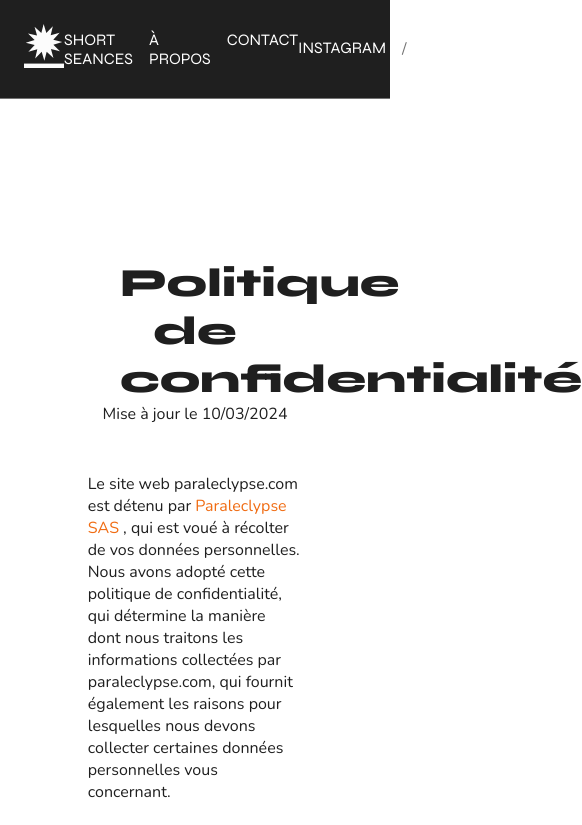
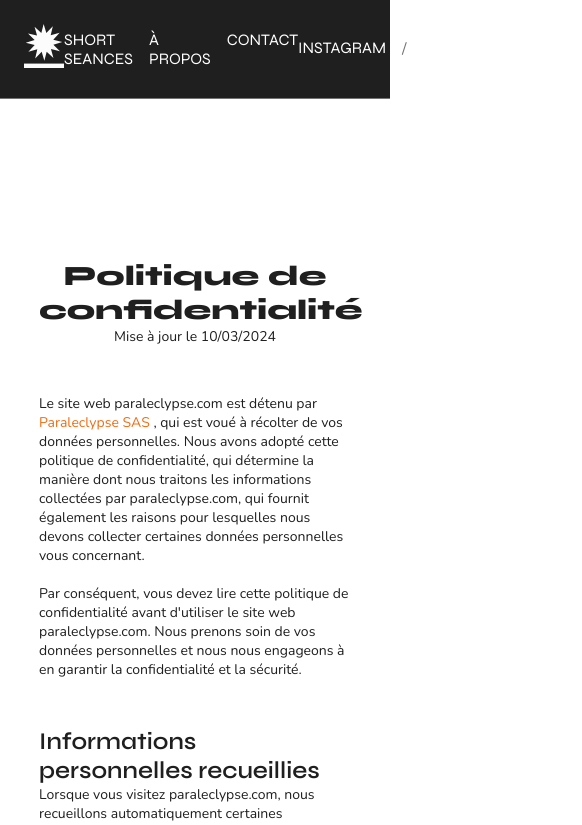
Before and after one commit to tom-mp4/paraleclypse, a Vue app: page /privacy in a window 390 px wide. Shown: the top 825 px of the page, 582 px wide, since content can reach past the window. Built offline with nearby package versions, Linux system fonts and the light colour scheme.

Commit message:
Added a responsive design to LegalContent.vue Added a responsive design to PrivacyContent.vue

```diff
--- a/src/components/Legals/LegalContent.vue
+++ b/src/components/Legals/LegalContent.vue
@@ -107,4 +107,25 @@ section {
   }
 }
 
+@media (max-width: 800px) {
+  section {
+    width: 80%;
+
+    #title {
+      h1 {
+        font-size: 28px;
+        width: 100%;
+      }
+    }
+
+    h2 {
+      font-size: 24px;
+    }
+
+    p {
+      font-size: 14px;
+    }
+  }
+}
+
 </style>
--- a/src/components/Legals/PrivacyContent.vue
+++ b/src/components/Legals/PrivacyContent.vue
@@ -137,13 +137,10 @@ section {
     text-align: center;
 
     h1 {
+      font-family: Syne, sans-serif;
+      font-size: 40px;
       width: 70%;
     }
-  }
-
-  h1 {
-    font-family: Syne, sans-serif;
-    font-size: 40px;
   }
 
   h2 {
@@ -161,4 +158,25 @@ section {
   }
 }
 
+@media (max-width: 800px) {
+  section {
+    width: 80%;
+
+    #title {
+      h1 {
+        font-size: 28px;
+        width: 100%;
+      }
+    }
+
+    h2 {
+      font-size: 24px;
+    }
+
+    p {
+      font-size: 14px;
+    }
+  }
+}
+
 </style>
```
